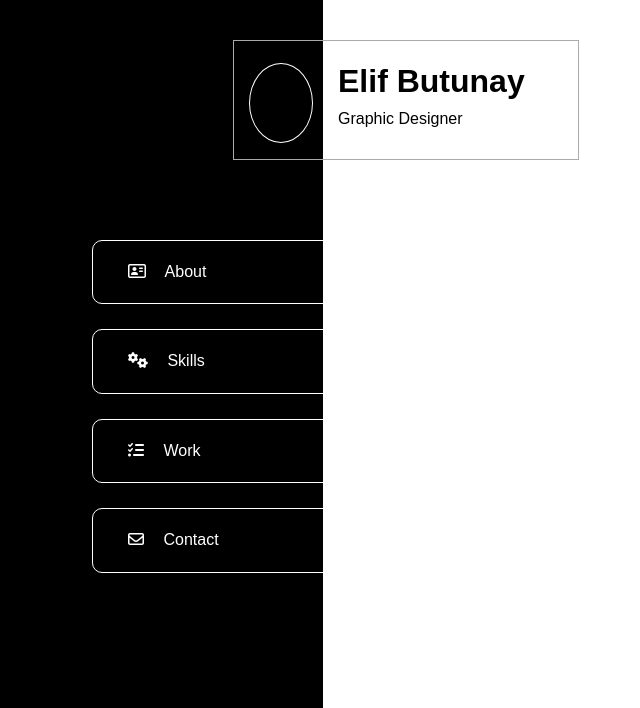
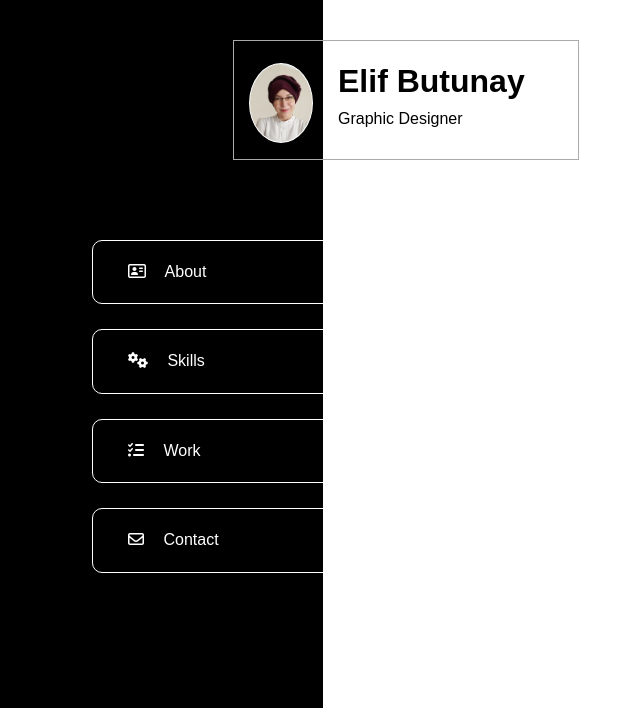
Before and after one commit to nusretbutunay/elifbutunay, a plain HTML site: page index.html in a window 1280 px wide. Shown: the top 708 px of the page, without its empty margins (125-765 px from the left). Drawn offline with Linux system fonts and the light colour scheme.

Commit message:
new template

```diff
--- a/scss/main.scss
+++ b/scss/main.scss
@@ -22,7 +22,7 @@ body {
 
       .portrait {
         position: absolute;
-        background-image: url(./img/profile.jpg);
+        background-image: url(../img/profile.jpg);
         width: 5vw;
         height: 10vh;
         border: 1px solid $second-color;
```
Also changed, not shown: css/main.css.
